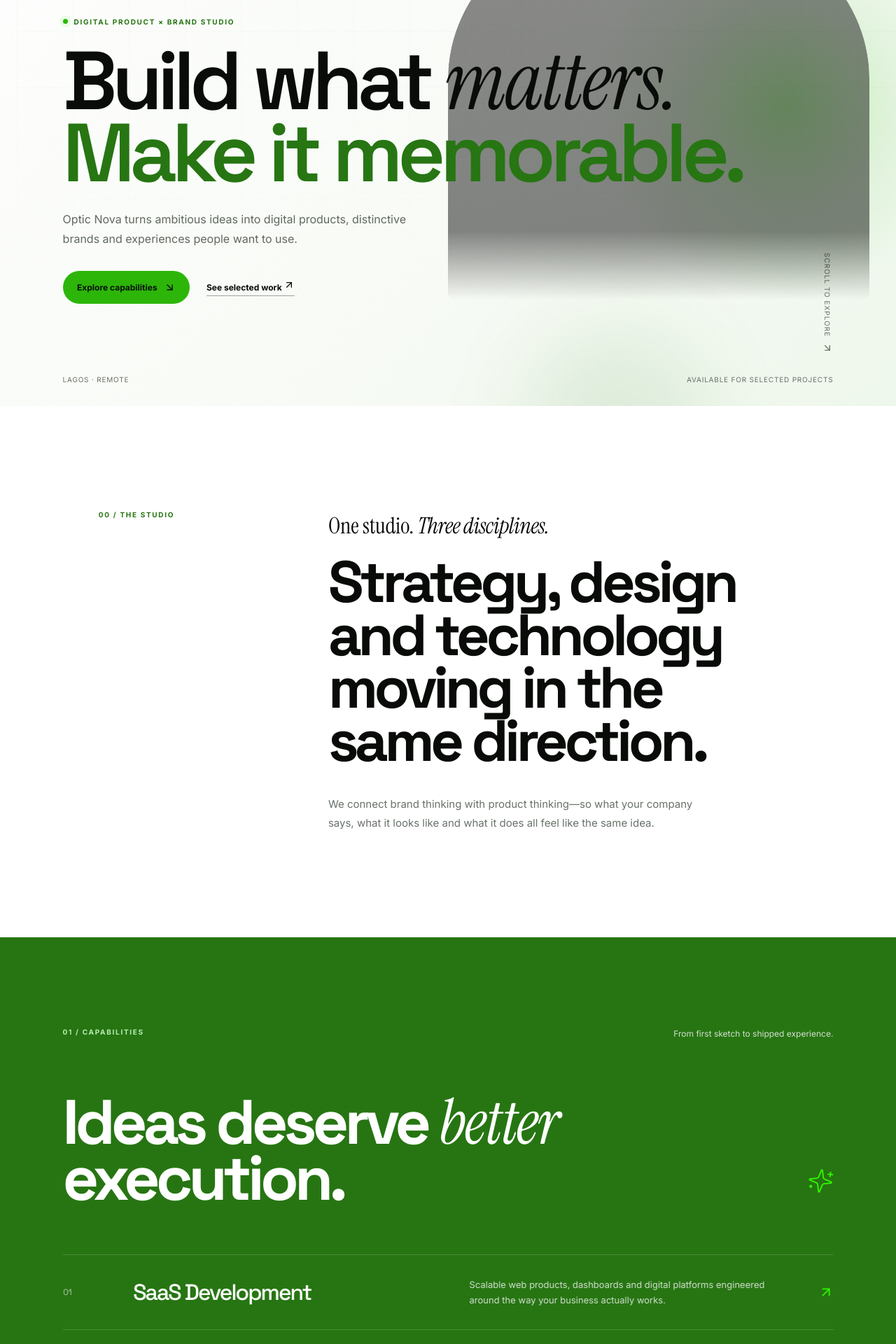
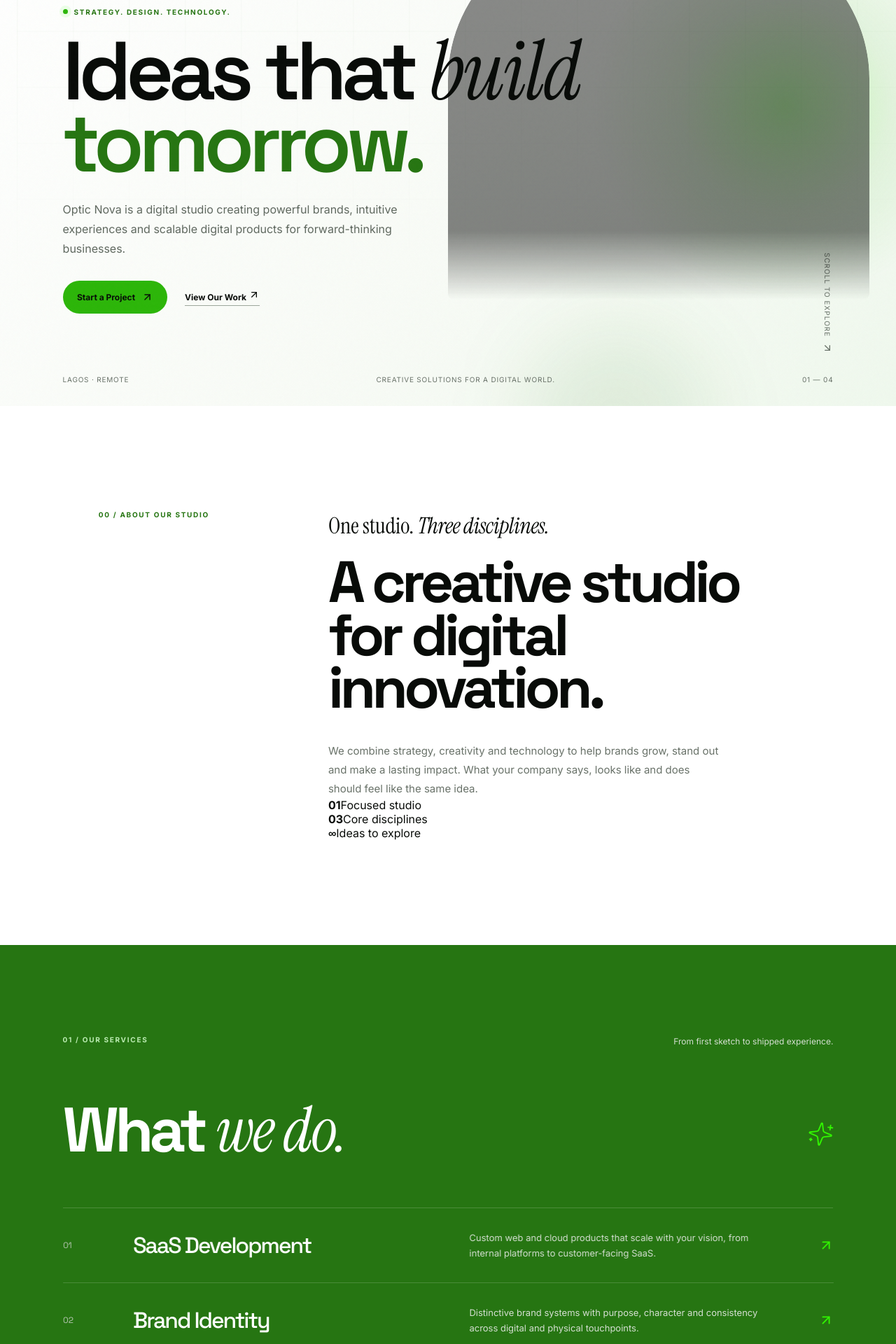
Before and after one commit to Food17/optic-nova, a React (Vite) app: page / in a window 1280 px wide. Shown: the part 220-2140 px from the top of the page at 70% size. Built offline with nearby package versions, Linux system fonts and the light colour scheme.

Commit message:
feat: align homepage with cinematic studio mockup

```diff
--- a/src/App.tsx
+++ b/src/App.tsx
@@ -1,18 +1,19 @@
-import { useState, type ReactNode } from "react";
+import { useState, type FormEvent, type ReactNode } from "react";
 import { motion, useReducedMotion } from "framer-motion";
-import { ArrowDownRight, ArrowUpRight, Menu, X, Sparkles } from "lucide-react";
+import { ArrowDownRight, ArrowUpRight, Menu, X, Sparkles, CheckCircle2 } from "lucide-react";
 
 const services = [
-  { number: "01", title: "SaaS Development", text: "Scalable web products, dashboards and digital platforms engineered around the way your business actually works." },
-  { number: "02", title: "UI / UX Design", text: "Interfaces that make complex products feel clear, useful and distinctly yours—from first flow to final screen." },
-  { number: "03", title: "Brand Identity", text: "Strategic identities that give ambitious companies a recognizable visual language across every touchpoint." },
-  { number: "04", title: "Graphic Design", text: "Campaigns, launch assets and visual systems built to make your message impossible to overlook." }
+  { number: "01", title: "SaaS Development", text: "Custom web and cloud products that scale with your vision, from internal platforms to customer-facing SaaS." },
+  { number: "02", title: "Brand Identity", text: "Distinctive brand systems with purpose, character and consistency across digital and physical touchpoints." },
+  { number: "03", title: "UI / UX Design", text: "Intuitive, expressive product experiences that turn complex ideas into interfaces people enjoy using." },
+  { number: "04", title: "Graphic Design", text: "Bold visual assets and launch systems that make your message clear, memorable and unmistakably yours." }
 ];
+
 const process = [
   ["01", "Discover", "We clarify the opportunity, audience, goals and constraints before pixels or code enter the room."],
-  ["02", "Shape", "Strategy becomes a clear concept, visual direction and product experience with a strong point of view."],
-  ["03", "Build", "Design and engineering move together, creating a responsive experience that feels considered in every detail."],
-  ["04", "Launch", "We polish, test and prepare the work for the real world—not just the presentation deck."]
+  ["02", "Design", "Strategy becomes a clear concept, visual direction and product experience with a strong point of view."],
+  ["03", "Develop", "Design and engineering move together, creating a responsive experience that feels considered in every detail."],
+  ["04", "Deliver", "We polish, test and prepare the work for the real world—not just the presentation deck."]
 ];
 
 const ease = [0.22, 1, 0.36, 1];
@@ -24,7 +25,7 @@ function Reveal({ children, className = "", delay = 0, y = 32 }: { children: Rea
       className={className}
       initial={reduce ? false : { opacity: 0, y }}
       whileInView={reduce ? undefined : { opacity: 1, y: 0 }}
-      viewport={{ once: true, amount: 0.16 }}
+      viewport={{ once: true, amount: 0.14 }}
       transition={{ duration: 0.75, delay, ease }}
     >
       {children}
@@ -37,49 +38,226 @@ export default function App() {
   const reduce = useReducedMotion();
   const closeMenu = () => setMenuOpen(false);
 
-  return <main>
+  const handleSubmit = (event: FormEvent<HTMLFormElement>) => {
+    event.preventDefault();
+    const form = new FormData(event.currentTarget);
+    const name = String(form.get("name") || "");
+    const email = String(form.get("email") || "");
+    const details = String(form.get("details") || "");
+    const subject = encodeURIComponent(`Optic Nova project enquiry — ${name}`);
+    const body = encodeURIComponent(`Name: ${name}\nEmail: ${email}\n\nProject details:\n${details}`);
+    window.location.href = `mailto:hello@opticnova.studio?subject=${subject}&body=${body}`;
+  };
+
+  return (
+    <main>
       <div className="grain" aria-hidden="true" />
+
       <header className="nav">
-      <a className="brand" href="#" onClick={closeMenu} aria-label="Optic Nova home"><span>OPTIC</span><i>NOVA</i></a>
+        <a className="brand" href="#" onClick={closeMenu} aria-label="Optic Nova home">
+          <span>OPTIC</span><i>NOVA</i>
+        </a>
+
         <nav className={`nav-links ${menuOpen ? "is-open" : ""}`} aria-label="Primary navigation">
-        <a href="#services" onClick={closeMenu}>Capabilities</a><a href="#work" onClick={closeMenu}>Work</a><a href="#process" onClick={closeMenu}>Process</a><a href="#contact" onClick={closeMenu}>Contact</a>
+          <a href="#services" onClick={closeMenu}>Services</a>
+          <a href="#work" onClick={closeMenu}>Work</a>
+          <a href="#about" onClick={closeMenu}>About</a>
+          <a href="#process" onClick={closeMenu}>Process</a>
+          <a href="#contact" onClick={closeMenu}>Contact</a>
         </nav>
-      <a className="nav-cta" href="#contact">Start a project <ArrowUpRight size={15}/></a>
-      <button className="menu-toggle" onClick={() => setMenuOpen(!menuOpen)} aria-label={menuOpen ? "Close navigation" : "Open navigation"} aria-expanded={menuOpen}>{menuOpen ? <X size={20}/> : <Menu size={20}/>}</button>
+
+        <a className="nav-cta" href="#contact">Start a Project <ArrowUpRight size={15} /></a>
+
+        <button
+          className="menu-toggle"
+          onClick={() => setMenuOpen((open) => !open)}
+          aria-label={menuOpen ? "Close navigation" : "Open navigation"}
+          aria-expanded={menuOpen}
+          type="button"
+        >
+          {menuOpen ? <X size={20} /> : <Menu size={20} />}
+        </button>
       </header>
 
       <section className="hero">
-      <div className="hero-orb orb-one" /><div className="hero-orb orb-two" /><div className="hero-grid" aria-hidden="true" />
-      <motion.div className="hero-copy" initial={reduce ? false : { opacity: 0, y: 30 }} animate={reduce ? undefined : { opacity: 1, y: 0 }} transition={{ duration: .9, ease }}>
-        <motion.div className="eyebrow" initial={reduce ? false : { opacity: 0 }} animate={reduce ? undefined : { opacity: 1 }} transition={{ delay: .15, duration: .6 }}><span className="eyebrow-dot" /> Digital product × brand studio</motion.div>
-        <h1>Build what <em>matters.</em><br/><span>Make it memorable.</span></h1>
-        <p className="hero-lead">Optic Nova turns ambitious ideas into digital products, distinctive brands and experiences people want to use.</p>
-        <div className="hero-actions"><motion.a className="cta primary" href="#services" whileHover={reduce ? undefined : { y: -3, scale: 1.02 }} whileTap={{ scale: .98 }}>Explore capabilities <ArrowDownRight size={17}/></motion.a><motion.a className="text-link" href="#work" whileHover={reduce ? undefined : { x: 5 }}>See selected work <ArrowUpRight size={16}/></motion.a></div>
+        <div className="hero-orb orb-one" aria-hidden="true" />
+        <div className="hero-orb orb-two" aria-hidden="true" />
+        <div className="hero-grid" aria-hidden="true" />
+
+        <motion.div
+          className="hero-copy"
+          initial={reduce ? false : { opacity: 0, y: 30 }}
+          animate={reduce ? undefined : { opacity: 1, y: 0 }}
+          transition={{ duration: .9, ease }}
+        >
+          <motion.div
+            className="eyebrow"
+            initial={reduce ? false : { opacity: 0 }}
+            animate={reduce ? undefined : { opacity: 1 }}
+            transition={{ delay: .15, duration: .6 }}
+          >
+            <span className="eyebrow-dot" /> Strategy. Design. Technology.
           </motion.div>
-      <div className="hero-meta"><span>Lagos · Remote</span><span>Available for selected projects</span></div>
-      <div className="scroll-cue"><span>Scroll to explore</span><ArrowDownRight size={16}/></div>
+
+          <h1>Ideas that <em>build</em><br /><span>tomorrow.</span></h1>
+
+          <p className="hero-lead">
+            Optic Nova is a digital studio creating powerful brands, intuitive experiences
+            and scalable digital products for forward-thinking businesses.
+          </p>
+
+          <div className="hero-actions">
+            <motion.a className="cta primary" href="#contact" whileHover={reduce ? undefined : { y: -3, scale: 1.02 }} whileTap={{ scale: .98 }}>
+              Start a Project <ArrowUpRight size={17} />
+            </motion.a>
+            <motion.a className="text-link" href="#work" whileHover={reduce ? undefined : { x: 5 }}>
+              View Our Work <ArrowUpRight size={16} />
+            </motion.a>
+          </div>
+        </motion.div>
+
+        <div className="hero-meta">
+          <span>Lagos · Remote</span>
+          <span>Creative solutions for a digital world.</span>
+          <span>01 — 04</span>
+        </div>
+
+        <div className="scroll-cue"><span>Scroll to explore</span><ArrowDownRight size={16} /></div>
       </section>
 
-    <Reveal className="statement"><div className="section-label">00 / The studio</div><div className="statement-copy"><p>One studio. <em>Three disciplines.</em></p><h2>Strategy, design and technology moving in the same direction.</h2><p className="statement-note">We connect brand thinking with product thinking—so what your company says, what it looks like and what it does all feel like the same idea.</p></div></Reveal>
+      <Reveal className="statement" id="about">
+        <div className="section-label">00 / About our studio</div>
+        <div className="statement-copy">
+          <p>One studio. <em>Three disciplines.</em></p>
+          <h2>A creative studio for digital innovation.</h2>
+          <p className="statement-note">
+            We combine strategy, creativity and technology to help brands grow, stand out
+            and make a lasting impact. What your company says, looks like and does should
+            feel like the same idea.
+          </p>
+          <div className="studio-stats">
+            <div><strong>01</strong><span>Focused studio</span></div>
+            <div><strong>03</strong><span>Core disciplines</span></div>
+            <div><strong>∞</strong><span>Ideas to explore</span></div>
+          </div>
+        </div>
+      </Reveal>
 
       <section id="services" className="services">
-      <div className="section-top"><div className="section-label light-label">01 / Capabilities</div><p>From first sketch to shipped experience.</p></div>
-      <Reveal className="services-heading"><h2>Ideas deserve <em>better</em> execution.</h2><motion.div animate={reduce ? undefined : { rotate: [0, 8, -8, 0] }} transition={{ duration: 5, repeat: Infinity, ease: "easeInOut" }}><Sparkles size={38} strokeWidth={1.2}/></motion.div></Reveal>
-      <div className="service-list">{services.map((s, i)=><motion.article className="service-row" key={s.number} initial={reduce ? false : { opacity: 0, x: -25 }} whileInView={reduce ? undefined : { opacity: 1, x: 0 }} viewport={{ once: true, amount: .25 }} transition={{ duration: .65, delay: i * .08, ease }} whileHover={reduce ? undefined : { x: 8 }}><span className="service-number">{s.number}</span><h3>{s.title}</h3><p>{s.text}</p><ArrowUpRight className="service-arrow" size={22}/></motion.article>)}</div>
+        <div className="section-top">
+          <div className="section-label light-label">01 / Our services</div>
+          <p>From first sketch to shipped experience.</p>
+        </div>
+
+        <Reveal className="services-heading">
+          <h2>What <em>we do.</em></h2>
+          <motion.div animate={reduce ? undefined : { rotate: [0, 8, -8, 0] }} transition={{ duration: 5, repeat: Infinity, ease: "easeInOut" }}>
+            <Sparkles size={38} strokeWidth={1.2} />
+          </motion.div>
+        </Reveal>
+
+        <div className="service-list">
+          {services.map((service, index) => (
+            <motion.article
+              className="service-row"
+              key={service.number}
+              initial={reduce ? false : { opacity: 0, x: -25 }}
+              whileInView={reduce ? undefined : { opacity: 1, x: 0 }}
+              viewport={{ once: true, amount: .2 }}
+              transition={{ duration: .65, delay: index * .08, ease }}
+              whileHover={reduce ? undefined : { x: 8 }}
+            >
+              <span className="service-number">{service.number}</span>
+              <h3>{service.title}</h3>
+              <p>{service.text}</p>
+              <ArrowUpRight className="service-arrow" size={22} />
+            </motion.article>
+          ))}
+        </div>
       </section>
 
       <section id="work" className="work">
-      <div className="section-label">02 / Selected direction</div>
-      <Reveal className="work-heading"><h2>Made to feel <em>different.</em></h2><p>Our portfolio is growing. This space is reserved for the products, identities and digital experiences we build with our clients.</p></Reveal>
+        <div className="section-label">02 / Selected work</div>
+        <Reveal className="work-heading">
+          <h2>Made to feel <em>different.</em></h2>
+          <p>A few directions for the products, identities and digital experiences we build with ambitious teams.</p>
+        </Reveal>
+
         <div className="work-grid">
-        <motion.article className="work-card work-card-main" whileHover={reduce ? undefined : { y: -6 }} transition={{ duration: .3 }}><div className="work-art art-green"><div className="art-window"><span>OPTIC / 01</span><strong>PRODUCT<br/>SYSTEM</strong></div></div><div className="work-caption"><span>01 / Digital Product</span><strong>SaaS & Product Design</strong></div></motion.article>
-        <motion.article className="work-card" whileHover={reduce ? undefined : { y: -6 }} transition={{ duration: .3 }}><div className="work-art art-dark"><div className="art-type">NOVA<span>®</span></div></div><div className="work-caption"><span>02 / Brand Identity</span><strong>Identity Systems</strong></div></motion.article>
-        <motion.article className="work-card" whileHover={reduce ? undefined : { y: -6 }} transition={{ duration: .3 }}><div className="work-art art-lime"><div className="art-circle" /></div><div className="work-caption"><span>03 / Visual Design</span><strong>Campaign & Graphic</strong></div></motion.article>
+          <motion.article className="work-card work-card-main" whileHover={reduce ? undefined : { y: -6 }} transition={{ duration: .3 }}>
+            <div className="work-art art-green">
+              <div className="art-window">
+                <span>OPTIC / 01</span>
+                <div className="mockup-bars"><i /><i /><i /></div>
+                <strong>PRODUCT<br />SYSTEM</strong>
+                <div className="mockup-chart"><b /><b /><b /><b /><b /></div>
+              </div>
+            </div>
+            <div className="work-caption"><span>01 / SaaS Development</span><strong>Product Systems</strong></div>
+          </motion.article>
+
+          <motion.article className="work-card" whileHover={reduce ? undefined : { y: -6 }} transition={{ duration: .3 }}>
+            <div className="work-art art-dark"><div className="art-type">NOVA<span>®</span></div></div>
+            <div className="work-caption"><span>02 / Brand Identity</span><strong>Identity Systems</strong></div>
+          </motion.article>
+
+          <motion.article className="work-card" whileHover={reduce ? undefined : { y: -6 }} transition={{ duration: .3 }}>
+            <div className="work-art art-lime"><div className="art-circle" /></div>
+            <div className="work-caption"><span>03 / UI / UX Design</span><strong>Digital Experiences</strong></div>
+          </motion.article>
         </div>
       </section>
 
-    <section id="process" className="process"><div className="section-label">03 / How we work</div><Reveal className="process-intro"><h2>Less <em>noise.</em><br/>More momentum.</h2><p>A focused process designed to keep the big idea intact while the details get sharper.</p></Reveal><div className="process-list">{process.map(([n,t,d], i)=><Reveal key={n} delay={i * .08}><article><span>{n}</span><h3>{t}</h3><p>{d}</p></article></Reveal>)}</div></section>
+      <section id="process" className="process">
+        <div className="section-label">03 / Our process</div>
+        <Reveal className="process-intro">
+          <h2>How <em>we work.</em></h2>
+          <p>A clear, collaborative process that keeps the big idea intact while every detail gets sharper.</p>
+        </Reveal>
 
-    <section id="contact" className="contact"><div className="contact-glow" /><div className="section-label light-label">04 / Start a project</div><Reveal y={45}><h2>Have something<br/><em>worth building?</em></h2><p>Tell us what you're working on. We'll bring the right mix of strategy, design and engineering to the table.</p><motion.a className="cta contact-cta" href="mailto:hello@opticnova.studio" whileHover={reduce ? undefined : { y: -3, scale: 1.02 }} whileTap={{ scale: .98 }}>Start the conversation <ArrowUpRight size={18}/></motion.a></Reveal><div className="contact-footer"><span>OPTIC NOVA</span><span>SaaS · Brand · Design</span></div></section>
-  </main>;
+        <div className="process-list">
+          {process.map(([number, title, description], index) => (
+            <Reveal key={number} delay={index * .08}>
+              <article>
+                <span>{number}</span>
+                <h3>{title}</h3>
+                <p>{description}</p>
+              </article>
+            </Reveal>
+          ))}
+        </div>
+      </section>
+
+      <section id="contact" className="contact">
+        <div className="contact-glow" />
+        <div className="contact-inner">
+          <div className="contact-copy">
+            <div className="section-label light-label">04 / Let's create together</div>
+            <Reveal y={45}>
+              <h2>Ready to build<br /><em>something great?</em></h2>
+              <p>Tell us what you're working on. We'll bring the right mix of strategy, design and engineering to the table.</p>
+              <div className="contact-points">
+                <span><CheckCircle2 size={15} /> Digital products</span>
+                <span><CheckCircle2 size={15} /> Brand systems</span>
+                <span><CheckCircle2 size={15} /> UI / UX experiences</span>
+              </div>
+            </Reveal>
+          </div>
+
+          <motion.form className="contact-form" onSubmit={handleSubmit} initial={reduce ? false : { opacity: 0, y: 20 }} whileInView={reduce ? undefined : { opacity: 1, y: 0 }} viewport={{ once: true, amount: .2 }} transition={{ duration: .7, ease }}>
+            <label>Name<input name="name" type="text" placeholder="Your name" required /></label>
+            <label>Email<input name="email" type="email" placeholder="you@company.com" required /></label>
+            <label>Project Details<textarea name="details" placeholder="Tell us about your project..." rows={5} required /></label>
+            <button className="cta contact-cta" type="submit">Send Message <ArrowUpRight size={18} /></button>
+          </motion.form>
+        </div>
+
+        <div className="contact-footer">
+          <span>OPTIC NOVA</span>
+          <span>SaaS · Brand · Design</span>
+          <span>© 2026 Optic Nova</span>
+        </div>
+      </section>
+    </main>
+  );
 }
```
Lines whose indentation alone changed are shown as unchanged.
